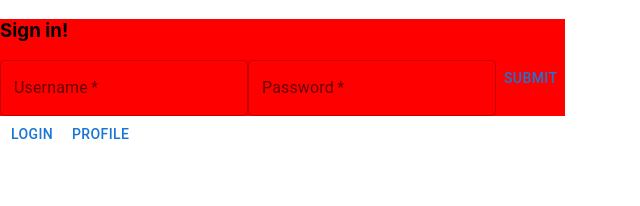
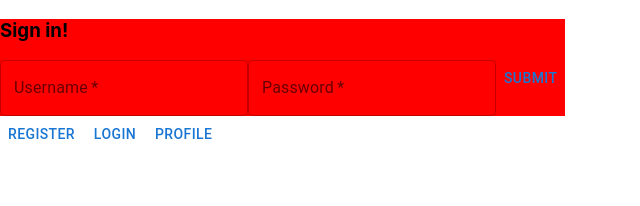
Before and after one commit to tomasrobino/login-website, a React (Create React App) app in the folder client/: page / in a window 1280 px wide. Both pictures are taken after a click on the button "LOGIN". Shown: the top 206 px of the page, without its empty margins (0-640 px from the left). Built offline with nearby package versions, Linux system fonts and the light colour scheme.

Commit message:
switching between Login and placeholder Register

```diff
--- a/client/src/App.js
+++ b/client/src/App.js
@@ -1,7 +1,7 @@
 import './App.css';
 import { useState } from 'react';
-import Login from './Login';
 import Pages from "./Pages";
+import LoginOrSignUp from './LoginOrSignUp';
 
 
 export default function App() {
@@ -12,7 +12,7 @@ export default function App() {
 
     return (
         <div className="App">
-            {loginOverlay ? <Login/> : null}
+            {loginOverlay ? <LoginOrSignUp/> : null}
             <Pages page={page} setPage={setPage} loginOverlay={loginOverlay} setLoginOverlay={setLoginOverlay} />
         </div>
     );
--- /dev/null
+++ b/client/src/LoginOrSignUp.js
@@ -0,0 +1,28 @@
+import { useState } from "react";
+import Register from "./Register";
+import Login from "./Login";
+import { Button } from "@mui/material";
+
+export default function LoginOrSignUp() {
+    const [logOrReg, setLogOrReg] = useState(true);
+
+    function handleButton() {
+         setLogOrReg(!logOrReg);
+    }
+
+    return(
+        <>
+            {logOrReg ?
+                <>
+                    <Login/>
+                    <Button onClick={handleButton}>Register</Button>
+                </>
+                :
+                <>
+                    <Register/>
+                    <Button onClick={handleButton}>Login</Button>
+                </>
+            }
+        </>
+    )
+}
--- /dev/null
+++ b/client/src/Register.js
@@ -0,0 +1,5 @@
+export default function Register() {
+    return (
+        <p>reiuotehrbp</p>
+    )
+}
```
